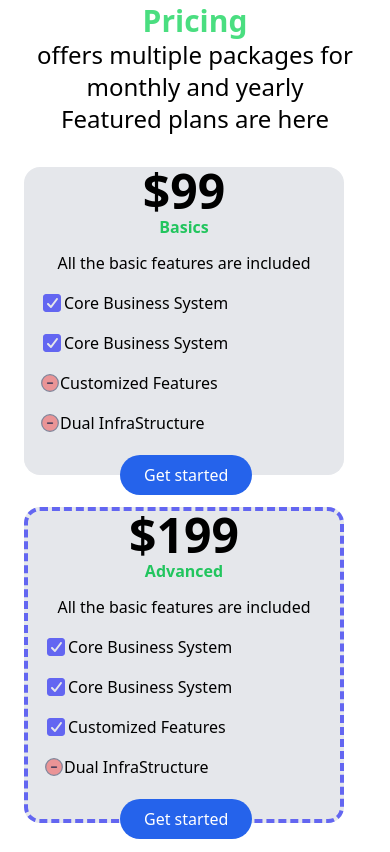
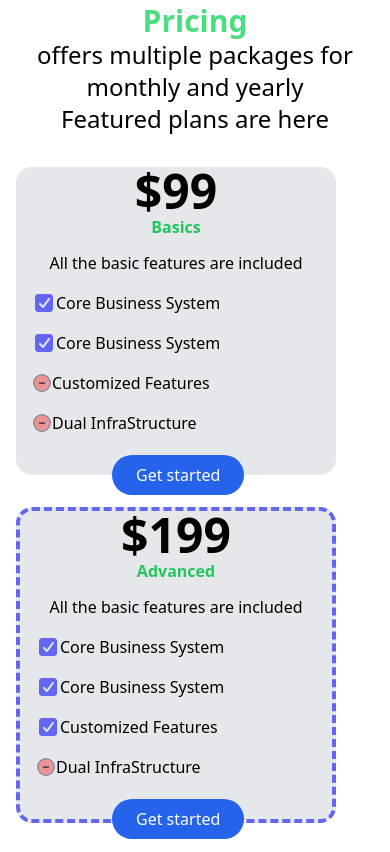
Before and after one commit to vairamuthu11a/tail-wind-project, a website: page index.html in a window 390 px wide. Shown: the part 1824-2676 px from the top of the page. Drawn offline with Linux system fonts and the light colour scheme.

Commit message:
fourth commit

```diff
--- a/index.html
+++ b/index.html
@@ -99,7 +99,7 @@
             <p class="text-2xl">offers multiple packages for monthly and yearly</p>
             <p class="text-2xl">Featured plans are here</p>
         </div>
-        <div class="grid  md:grid-cols-3 grid-cols-1 gap-4 mt-4 md:mx-32 mx-6 ">
+        <div class="grid  md:grid-cols-3 grid-cols-1 gap-4 mt-4 md:mx-32 mx-4 ">
             <div class="relative mt-4 bg-gray-200 w-80 rounded-2xl hover:shadow-2xl text-center ">
                 <h1 class="font-bold text-5xl">$99</h1>
                 <h2 class="text-green-500 mb-3 font-bold ">Basics</h2>
```
Also changed, not shown: style.css.
